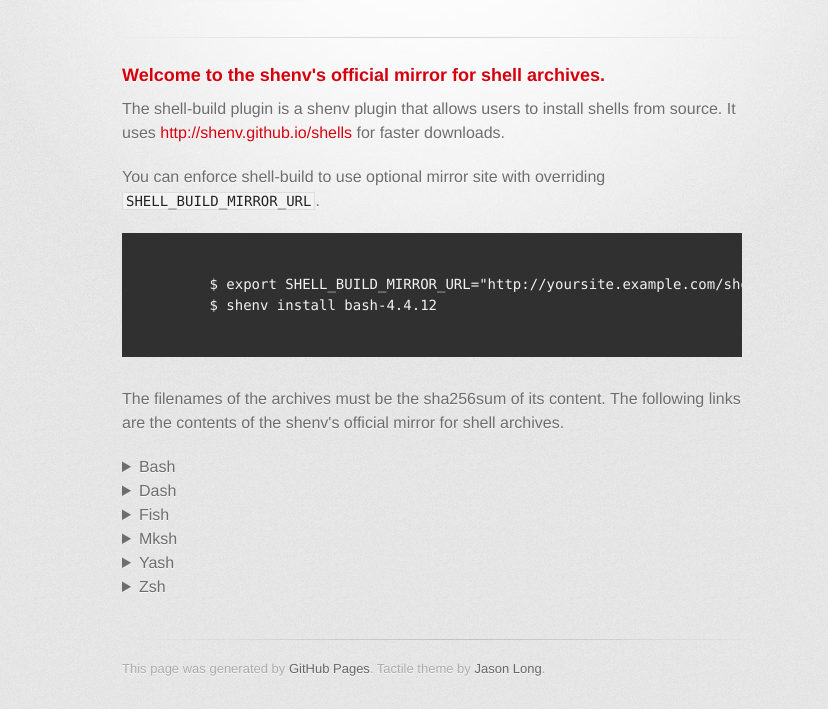
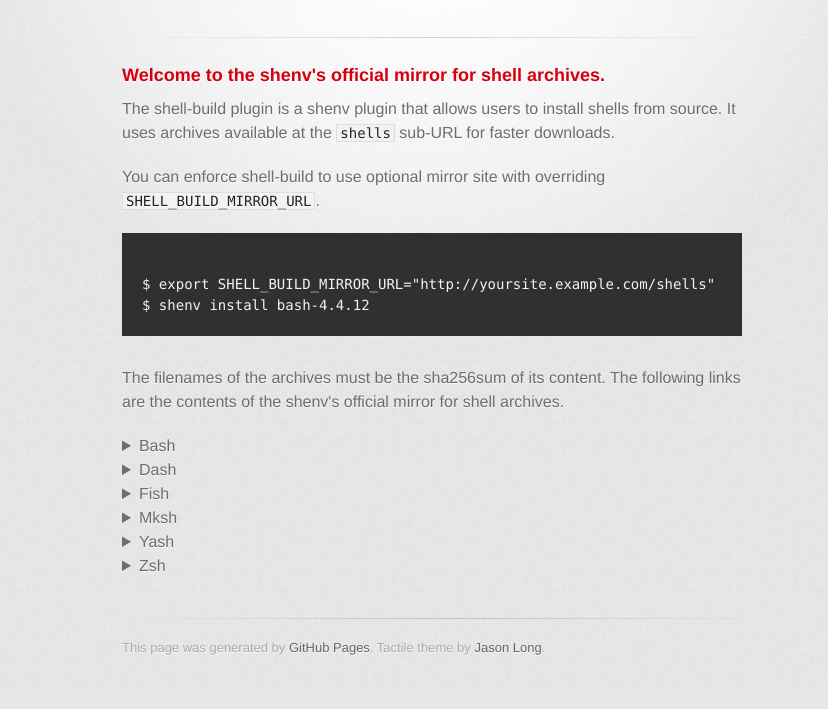
Before and after one commit to shenv/pyenv.github.io, a plain HTML site: page index.html in a window 1280 px wide. Shown: the part 235-944 px from the top of the page, without its empty margins (208-1036 px from the left). After the commit the page ends 923 px from the top, so only its background shows below. Drawn offline with Linux system fonts and the light colour scheme; a web font is replaced by a local one.

Commit message:
Remove indentation, remove /shells href

```diff
--- a/index.html
+++ b/index.html
@@ -1,5 +1,6 @@
 <!DOCTYPE html>
 <html>
+
 <head>
 <meta charset='utf-8'>
 <meta http-equiv="X-UA-Compatible" content="chrome=1">
@@ -32,8 +33,7 @@
 
 <h3>Welcome to the shenv's official mirror for shell archives.</h3>
 
-        <p>The shell-build plugin is a shenv plugin that allows users to install shells from source.
-        It uses <a href="http://shenv.github.io/shells">http://shenv.github.io/shells</a> for faster downloads.</p>
+<p>The shell-build plugin is a shenv plugin that allows users to install shells from source. It uses archives available at the <code>shells</code> sub-URL for faster downloads.</p>
 
 <p>You can enforce shell-build to use optional mirror site with overriding <code>SHELL_BUILD_MIRROR_URL</code>.</p>
 
@@ -42,8 +42,7 @@
 $ shenv install bash-4.4.12
 </code></pre>
 
-        <p>The filenames of the archives must be the sha256sum of its content.
-        The following links are the contents of the shenv's official mirror for shell archives.</p>
+<p>The filenames of the archives must be the sha256sum of its content. The following links are the contents of the shenv's official mirror for shell archives.</p>
 
 <!-- begin list -->
 <details>
@@ -1161,4 +1160,5 @@
 </div>
 </div>
 </body>
+
 </html>
```
Also changed, not shown: 1 other file. Lines whose indentation alone changed are shown as unchanged.
